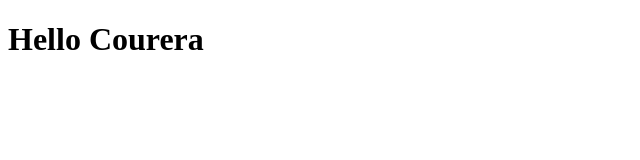
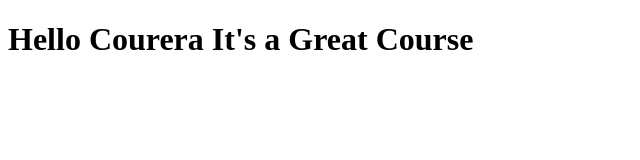
Before and after one commit to rrbunn/desktopmodule2, a plain HTML site: page site/Index.html in a window 1280 px wide. Shown: the whole page, without its empty margins (0-640 px from the left). Drawn offline with Linux system fonts and the light colour scheme.

Commit message:
Small Change

```diff
--- a/site/Index.html
+++ b/site/Index.html
@@ -4,6 +4,6 @@
 	<title>Hello Coursera</title>
 </head>
 <body>
-<h1>Hello Courera<h1>
+<h1>Hello Courera  It's a Great Course<h1>
 </body>
 </html>
```
